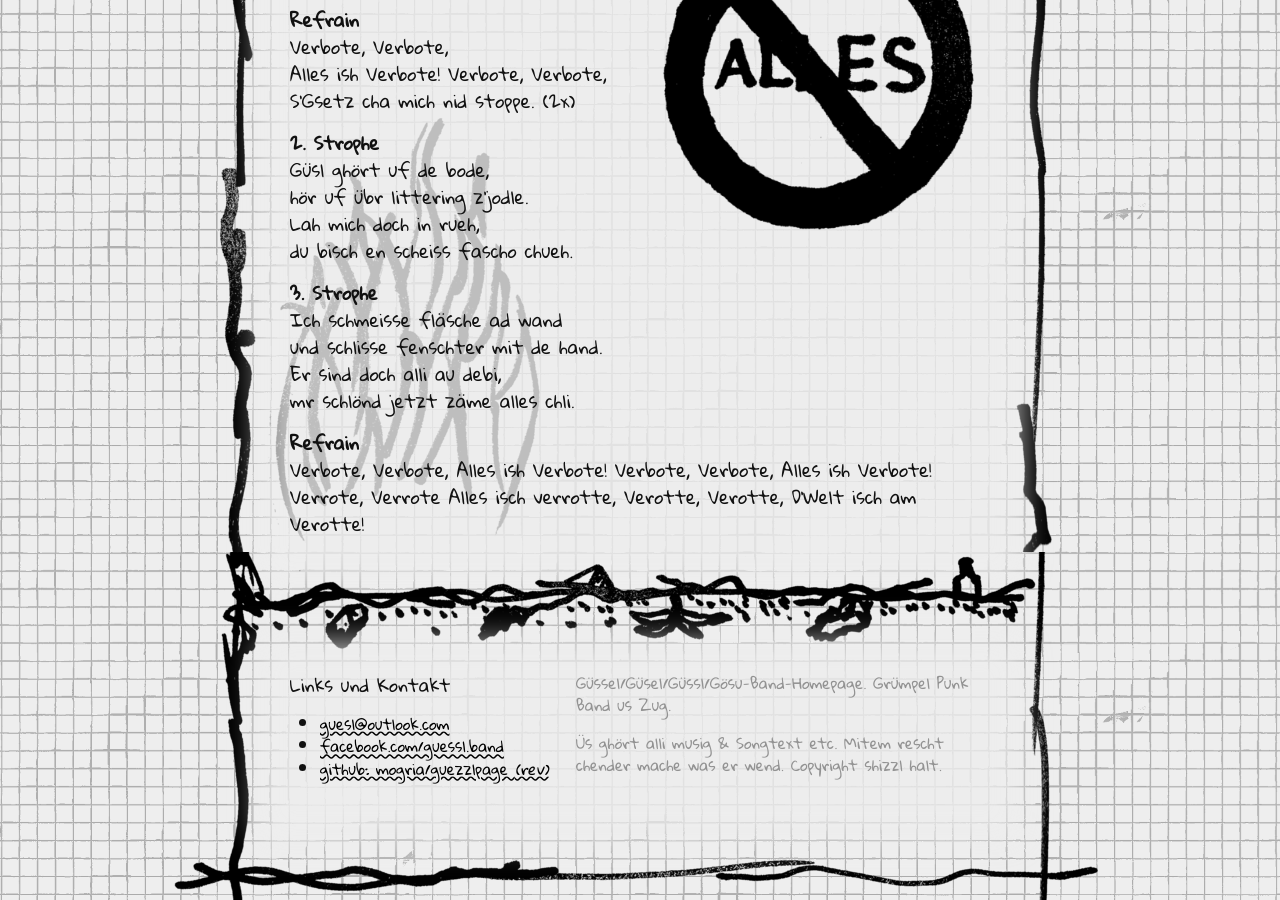
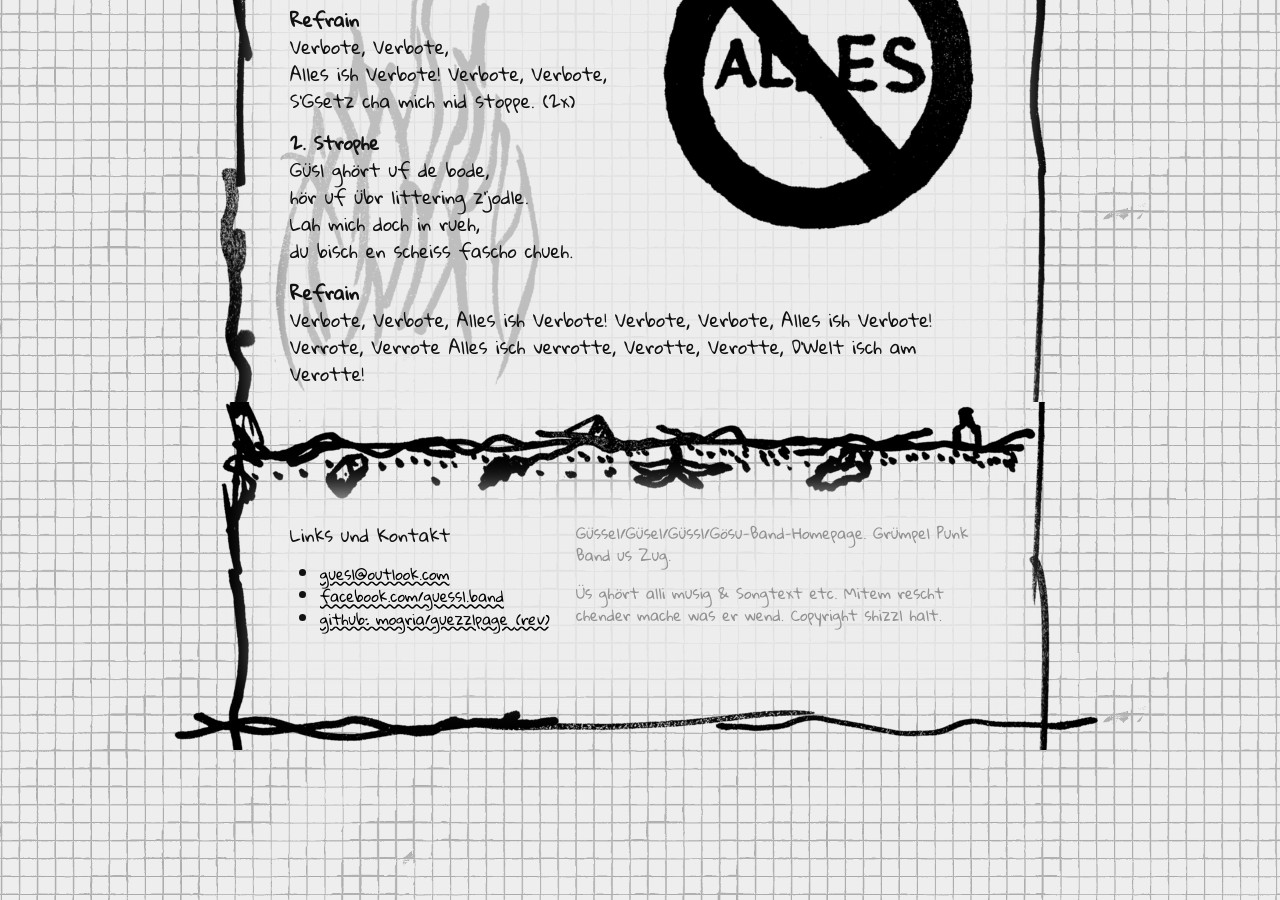
Before and after one commit to mogria/guezzlpage, a Jekyll site: the page built from _songs/gruempel-ep/05_vrbote.md, in a window 1280 px wide and 900 px high, scrolled down 760 px. Built offline with Jekyll 4.4.1, drawn with Linux system fonts in a browser that asks for light colours.

Commit message:
remove unused text from vrbote

```diff
--- a/_songs/gruempel-ep/05_vrbote.md
+++ b/_songs/gruempel-ep/05_vrbote.md
@@ -27,12 +27,6 @@ hör uf übr littering z'jodle.
 Lah mich doch in rueh,
 du bisch en scheiss fascho chueh.
 
-**3. Strophe**
-Ich schmeisse fläsche ad wand
-und schlisse fenschter mit de hand.
-Er sind doch alli au debi,
-mr schlönd jetzt zäme alles chli.
-
 **Refrain**
 Verbote, Verbote,
 Alles ish Verbote!
```
